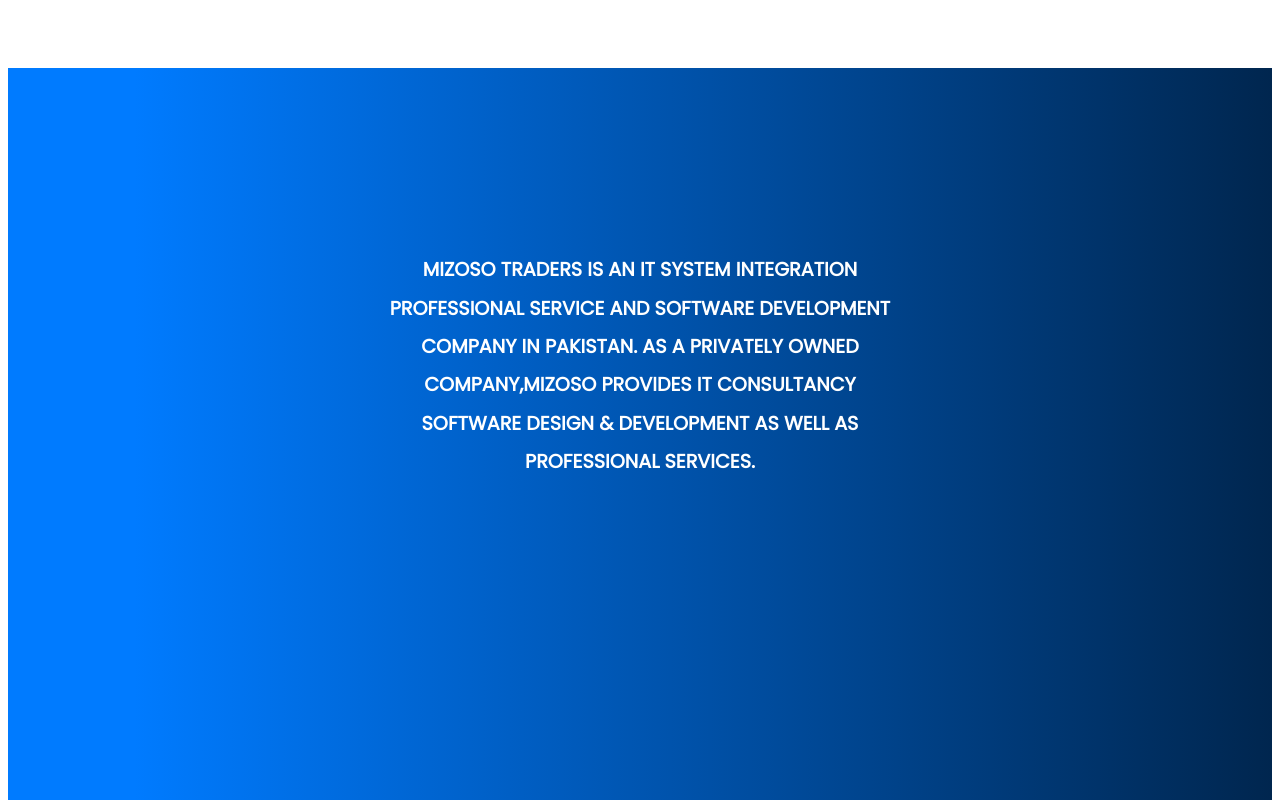
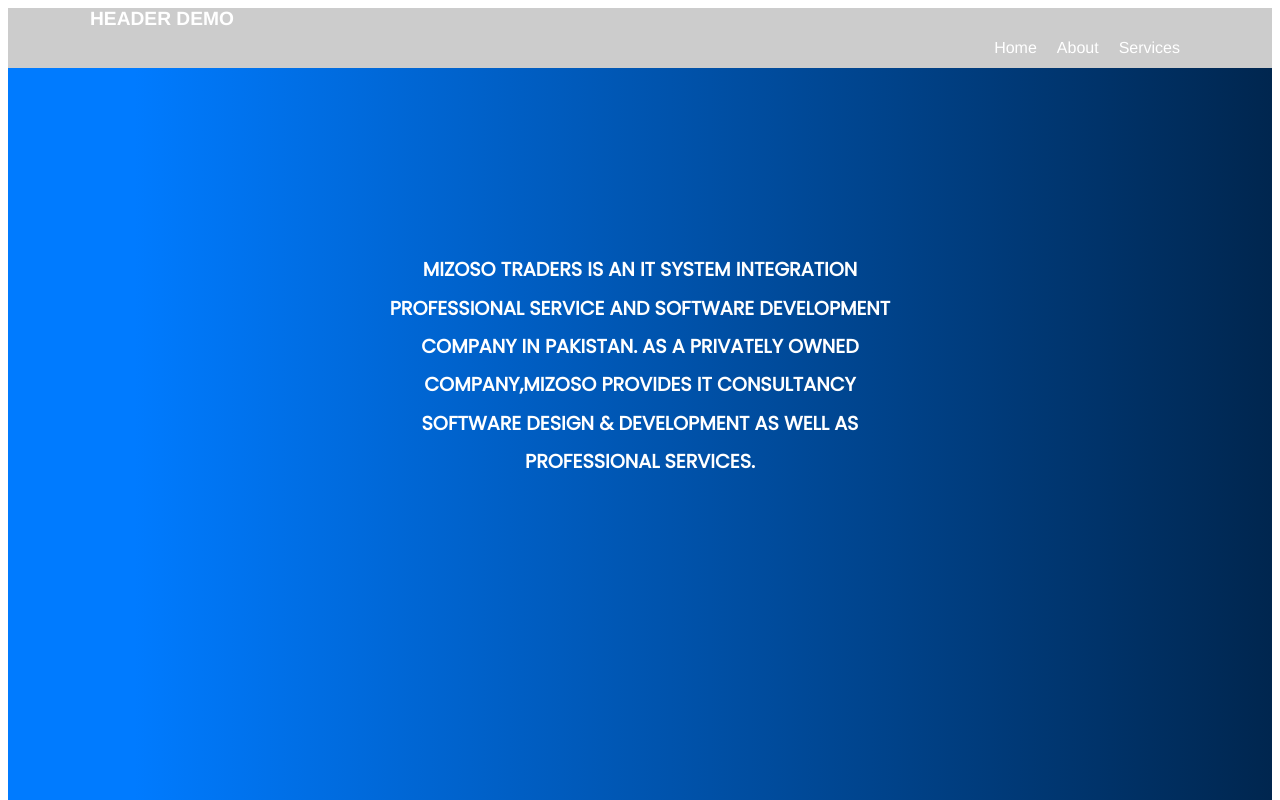
Before and after one commit to arsamawan/Miz-Corporate, an Angular app: page /header in a window 1280 px wide. Shown: the top 800 px of the page. Built offline with nearby package versions, Linux system fonts and the light colour scheme.

Commit message:
header changes

```diff
--- a/src/app/header/header.component.css
+++ b/src/app/header/header.component.css
@@ -100,7 +100,7 @@
   width: 100%;
   height: 60px;
  /* line-height: 60px;*/
-  background: none;
+  background: #cccccc;
   color: white;
 }
 .header h1 {
```
